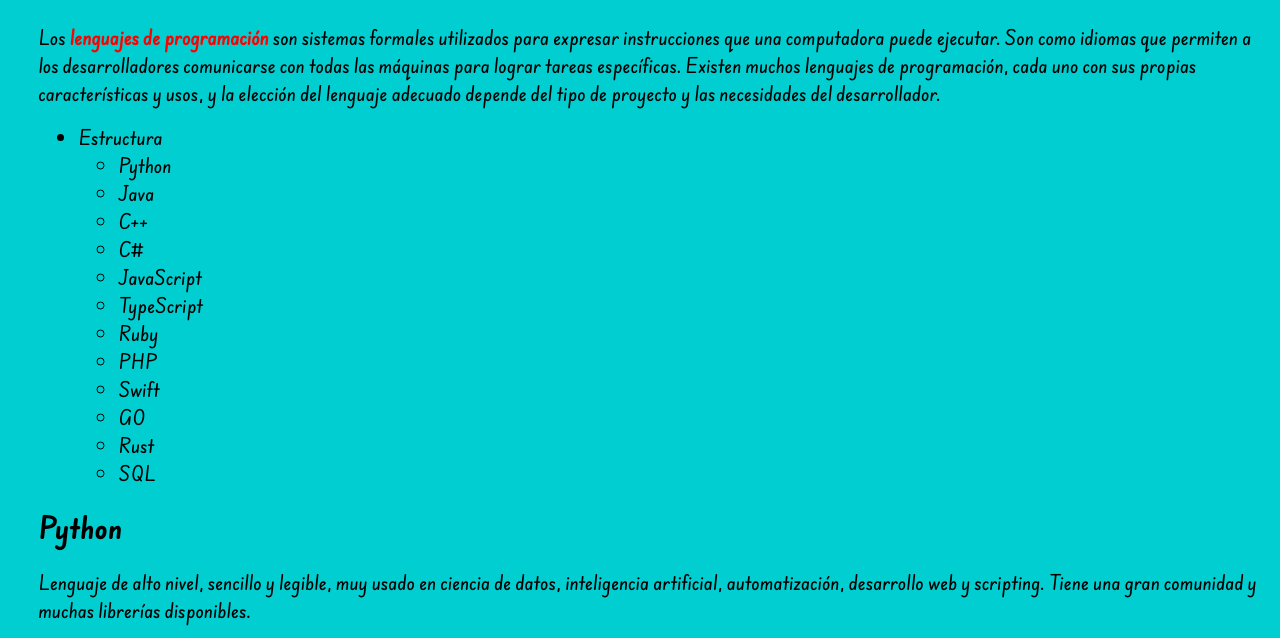
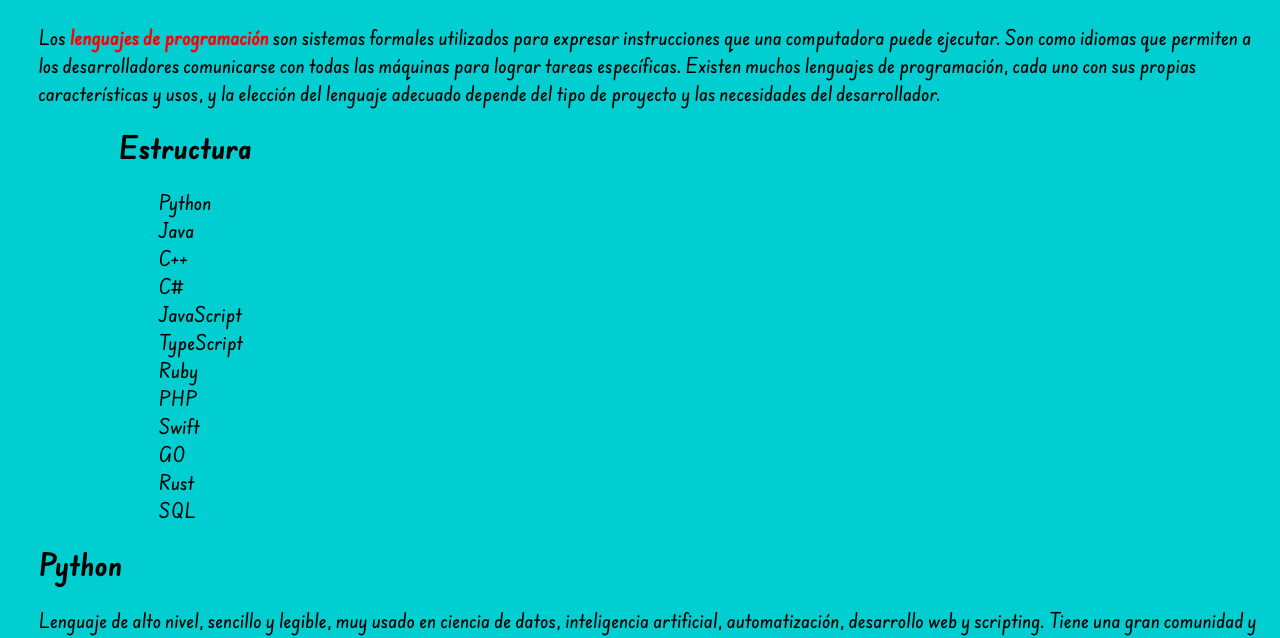
Before and after one commit to Tito160/PP_TP3, a plain HTML site: page index.html in a window 1280 px wide. Shown: the part 100-738 px from the top of the page. Drawn offline with Linux system fonts and the light colour scheme.

Commit message:
agregacion

```diff
--- a/Estetica.css
+++ b/Estetica.css
@@ -21,7 +21,6 @@ h2{
     margin-top: 20px;
     width: 600px;
 }
-
 a{
     color: black;
     text-decoration: none;
--- a/index.html
+++ b/index.html
@@ -27,20 +27,20 @@
         <h1>Lenguajes de Programacion</h1>
         <p>Los <b>lenguajes de programación</b> son sistemas formales utilizados para expresar instrucciones que una computadora puede ejecutar. Son como idiomas que permiten a los desarrolladores comunicarse con todas las máquinas para lograr tareas específicas. Existen muchos lenguajes de programación, cada uno con sus propias características y usos, y la elección del lenguaje adecuado depende del tipo de proyecto y las necesidades del desarrollador. </p>
         <ul>
-            <li>Estructura</li>
+            <ol><h2>Estructura</h2></ol>
             <ul>
-                <li><a href="#Python">Python</a></li>
-                <li><a href="#Java">Java</a></li>
-                <li><a href="#C++">C++</a></li>
-                <li><a href="#C_Sharp">C#</a></li>
-                <li><a href="#JavaScript">JavaScript</a></li>
-                <li><a href="#TypeScript">TypeScript</a></li>
-                <li><a href="#Ruby">Ruby</a></li>
-                <li><a href="#PHP">PHP</a></li>
-                <li><a href="#Swift">Swift</a></li>
-                <li><a href="#Go">GO</a></li>
-                <li><a href="#Rust">Rust</a></li>
-                <li><a href="#SQL">SQL</a></li>
+                <ol><a href="#Python">Python</a></ol>
+                <ol><a href="#Java">Java</a></ol>
+                <ol><a href="#C++">C++</a></ol>
+                <ol><a href="#C_Sharp">C#</a></ol>
+                <ol><a href="#JavaScript">JavaScript</a></ol>
+                <ol><a href="#TypeScript">TypeScript</a></ol>
+                <ol><a href="#Ruby">Ruby</a></ol>
+                <ol><a href="#PHP">PHP</a></ol>
+                <ol><a href="#Swift">Swift</a></ol>
+                <ol><a href="#Go">GO</a></ol>
+                <ol><a href="#Rust">Rust</a></ol>
+                <ol><a href="#SQL">SQL</a></ol>
             </ul>
         </ul>
     </div>
```
